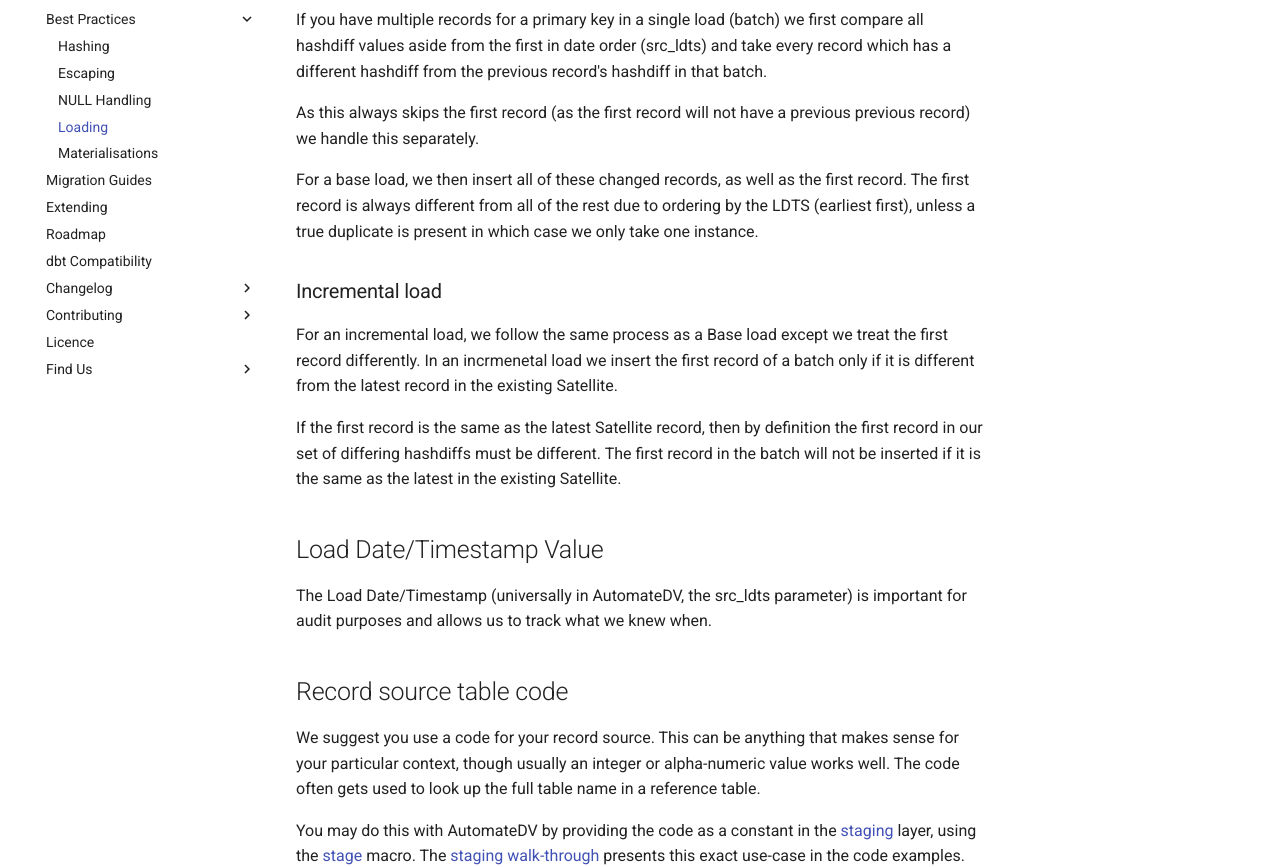
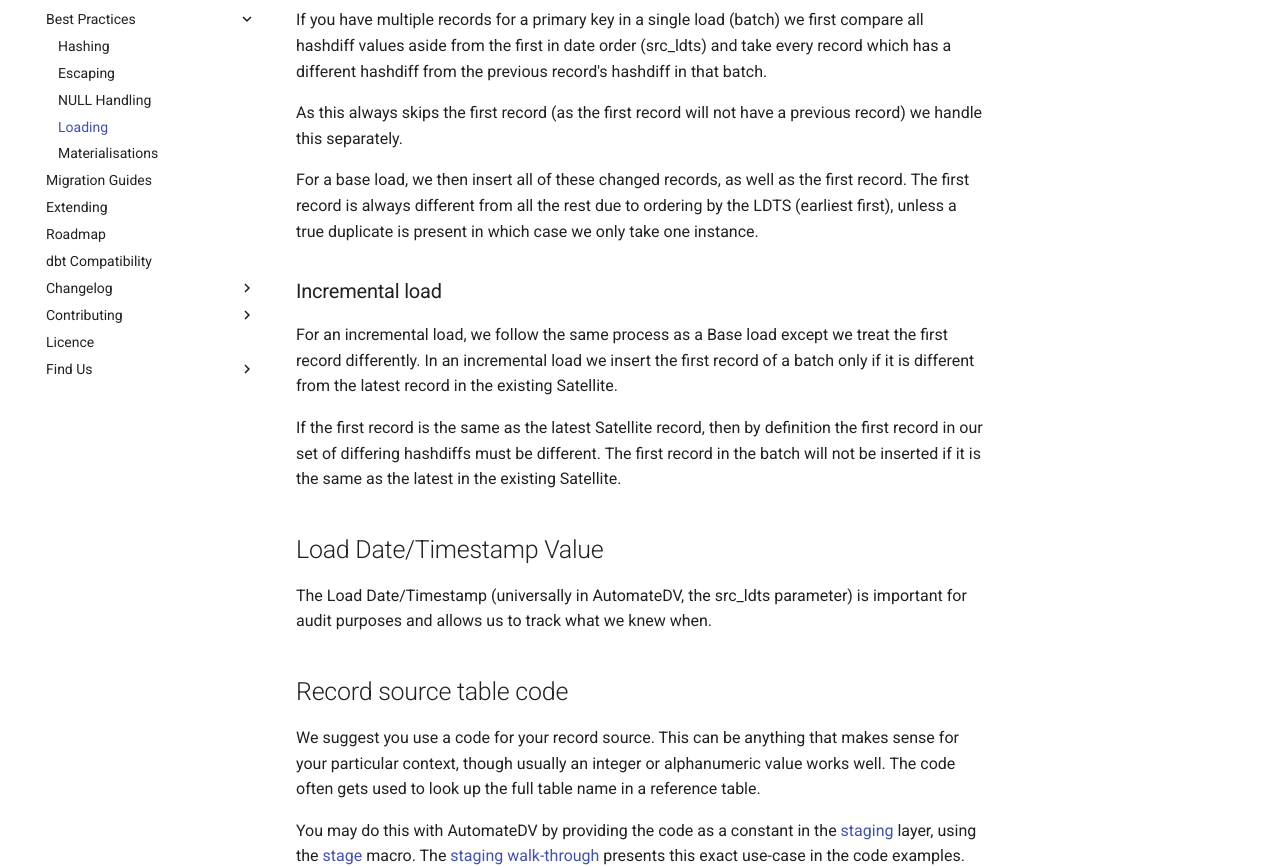
Before and after one commit to Datavault-UK/automate-dv-docs, an MkDocs documentation site: the page built from docs/best_practises/loading.md, in a window 1280 px wide and 1400 px high, scrolled down 880 px. Shown: the part 319-1186 px from the top of the window. Built offline with MkDocs 1.6.1 and Material for MkDocs 9.7.7, drawn with Linux system fonts in a browser that asks for light colours; comment, search, counter and statistics services are not loaded.

Commit message:
Fix typos in loading docs

```diff
--- a/docs/best_practises/loading.md
+++ b/docs/best_practises/loading.md
@@ -39,15 +39,15 @@ in more detail below.
 If you have multiple records for a primary key in a single load (batch) we first compare all hashdiff values aside
 from the first in date order (src_ldts) and take every record which has a different hashdiff from the previous record's hashdiff in that batch.
 
-As this always skips the first record (as the first record will not have a previous previous record) we handle this separately.
+As this always skips the first record (as the first record will not have a previous record) we handle this separately.
 
 For a base load, we then insert all of these changed records, as well as the first record.
-The first record is always different from all of the rest due to ordering by the LDTS (earliest first),
+The first record is always different from all the rest due to ordering by the LDTS (earliest first),
 unless a true duplicate is present in which case we only take one instance.
 
 ### Incremental load
 
-For an incremental load, we follow the same process as a Base load except we treat the first record differently. In an incrmenetal load we
+For an incremental load, we follow the same process as a Base load except we treat the first record differently. In an incremental load we
 insert the first record of a batch only if it is different from the latest record in the existing Satellite.
 
 If the first record is the same as the latest Satellite record, then by definition the first record in our set of differing hashdiffs must be different.
@@ -61,7 +61,7 @@ The Load Date/Timestamp (universally in AutomateDV, the src_ldts parameter) is i
 ## Record source table code
 
 We suggest you use a code for your record source. This can be anything that makes sense for your particular context,
-though usually an integer or alpha-numeric value works well. The code often gets used to look up the full table name in
+though usually an integer or alphanumeric value works well. The code often gets used to look up the full table name in
 a reference table.
 
 You may do this with AutomateDV by providing the code as a constant in the [staging](../tutorial/tut_staging.md) layer, using
```
